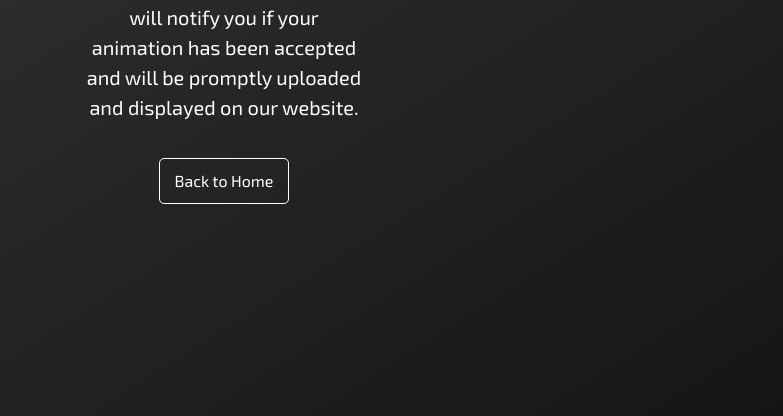
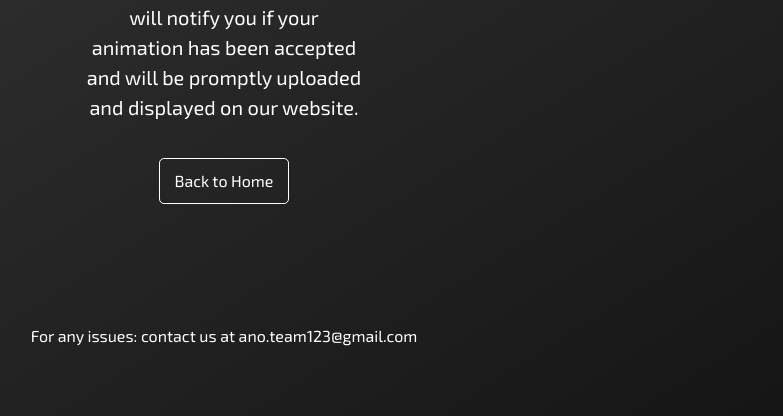
Before and after one commit to ano-js/web, a Django app: page /success in a window 1280 px wide. Shown: the part 384-800 px from the top of the page, without its empty margins (416-1199 px from the left). Run offline with Django 3.2, Linux system fonts and the light colour scheme; some libraries are stand-ins or nearby versions.

Commit message:
Added contact link

```diff
--- a/templates/anojs_app/animations.html
+++ b/templates/anojs_app/animations.html
@@ -34,4 +34,5 @@
       {% endif %}
     {% endfor %}
   </div>
+  <p style="color: white; text-align: center;">For any issues: contact us at ano.team123@gmail.com</p>
 {% endblock %}
--- a/templates/anojs_app/submit.html
+++ b/templates/anojs_app/submit.html
@@ -14,4 +14,5 @@
     </div>
     <input class="submit-button" type="submit" value="Upload">
   </form>
+  <p style="position: absolute; bottom: 0; left: 50%; transform: translateX(-50%);color: white; text-align: center;">For any issues: contact us at ano.team123@gmail.com</p>
 {% endblock %}
--- a/templates/anojs_app/success.html
+++ b/templates/anojs_app/success.html
@@ -11,4 +11,5 @@
     </p>
   <button class="home-button" onClick="window.location.href = '/'">Back to Home</button>
   </div>
+  <p style="color: white; text-align: center;">For any issues: contact us at ano.team123@gmail.com</p>
 {% endblock %}
```
